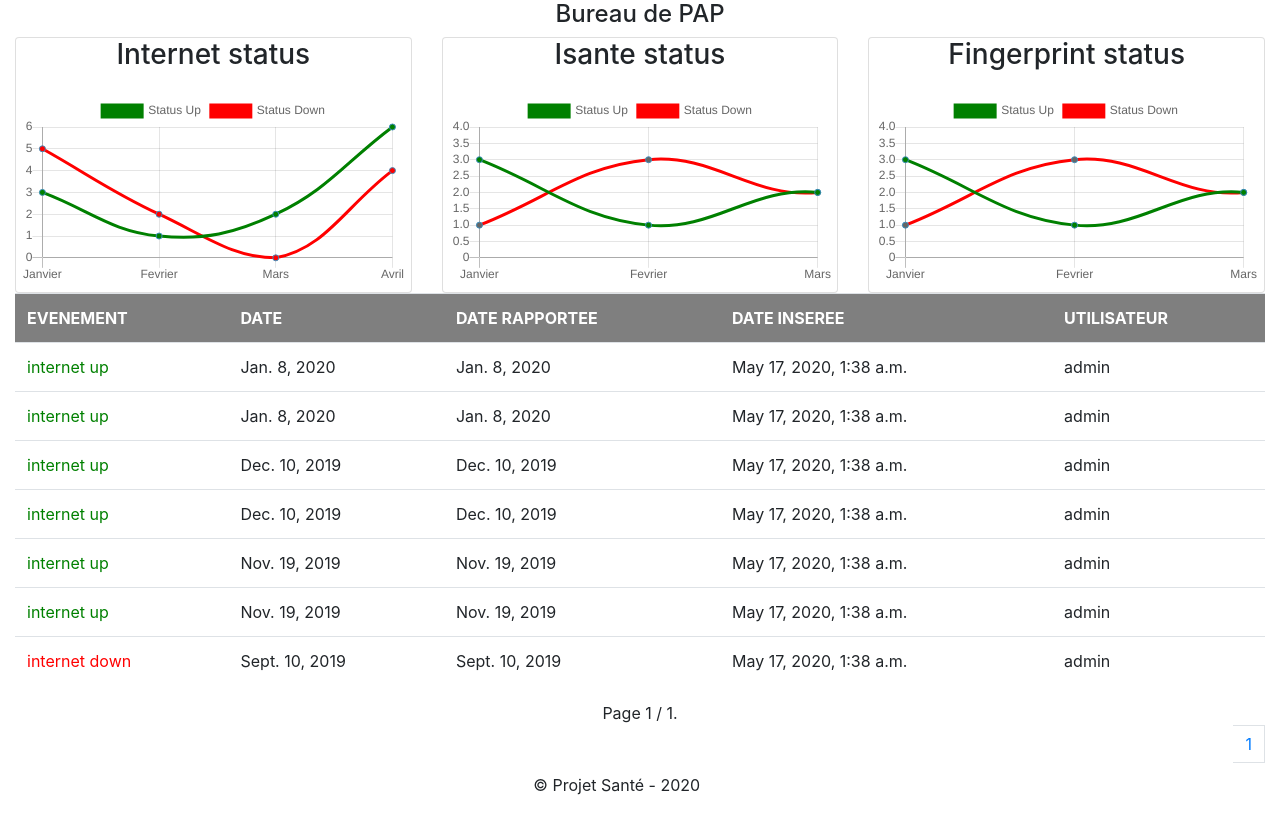
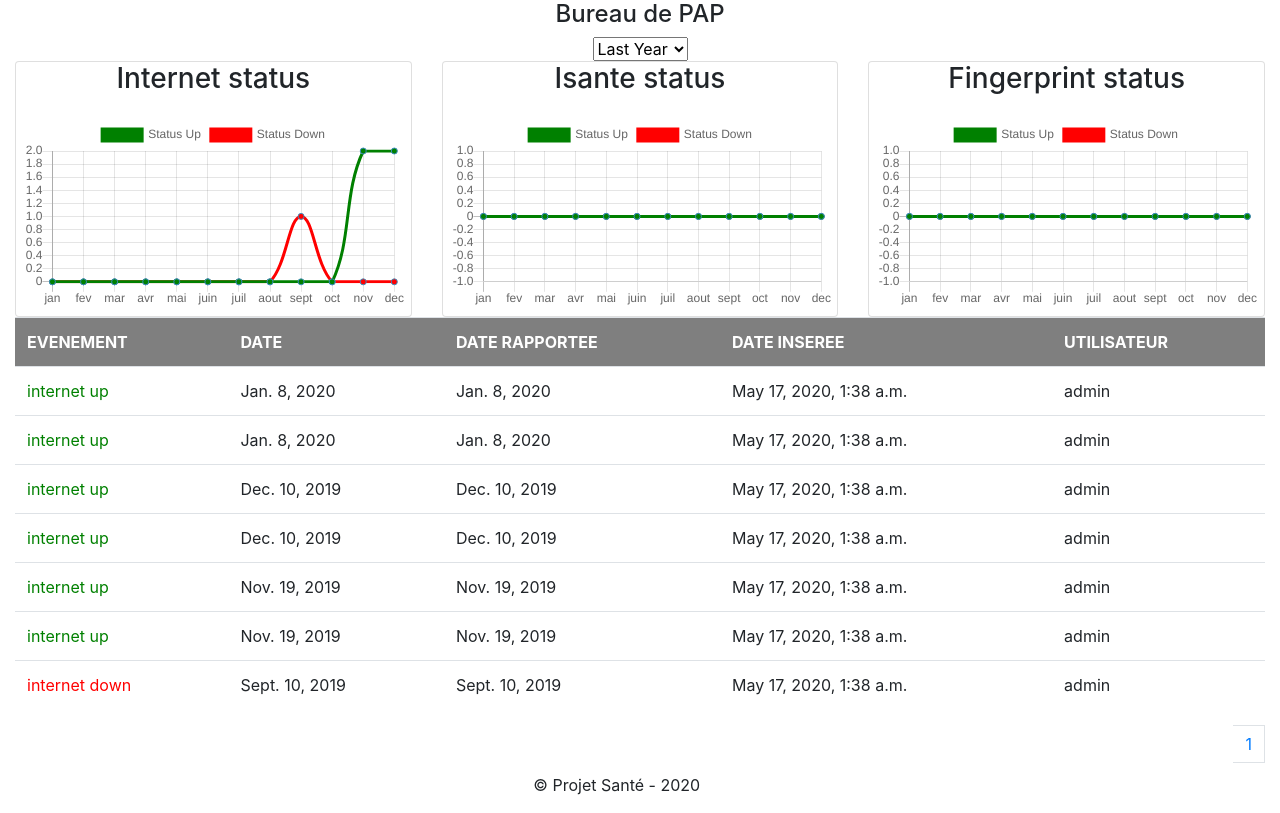
Before and after one commit to madleysk/project01, a Django app: page /view_site/1 in a window 1280 px wide. Shown: the part 56-869 px from the top of the page. Run offline with Django 3.2, Linux system fonts and the light colour scheme; a user stored in the database is signed in; data comes from the database, SQL or seed files in the repository; both versions use the stored data as it was after the commit; some libraries are stand-ins or nearby versions.

Commit message:
bug fix and site event graph

```diff
--- a/smonitoring/fonctions.py
+++ b/smonitoring/fonctions.py
@@ -124,7 +124,7 @@ def import_event_from_csv(fichier):
 			if len(ligne) > 6 and len(ligne) <= 9:
 				code_site= None
 				date_entree=timezone.now()
-				nom_utilisateur= '1001'
+				nom_utilisateur= 'admin'
 				entite_concerne=''
 				status_ev = ''
 				site = None
@@ -139,7 +139,7 @@ def import_event_from_csv(fichier):
 					raison = RaisonsEvenement.objects.get(pk=1)
 				try:
 					site = Site.objects.get(code=ligne[0])
-					new_event= Evenement(code_site=site,entite_concerne=entite_concerne.lower(),status_ev=ligne[3].lower(),date_ev=datetime.strptime(ligne[4], '%Y/%M/%d'),raison_ev=raison,date_rap=datetime.strptime(ligne[6], '%Y/%M/%d'),pers_contact=ligne[7],remarques=ligne[8],date_entree=date_entree,nom_utilisateur=nom_utilisateur)
+					new_event= Evenement(code_site=site,entite_concerne=entite_concerne.lower(),status_ev=ligne[3].lower(),date_ev=datetime.strptime(ligne[4], '%Y/%m/%d'),raison_ev=raison,date_rap=datetime.strptime(ligne[6], '%Y/%m/%d'),pers_contact=ligne[7],remarques=ligne[8],date_entree=date_entree,nom_utilisateur=nom_utilisateur)
 					new_event.save()
 					new_line_count += 1
 				except Site.DoesNotExist:
--- a/smonitoring/templates/_paginationhelpers.html
+++ b/smonitoring/templates/_paginationhelpers.html
@@ -1,7 +1,9 @@
 <div class="text-center">
+	{% if page_obj.paginator.num_pages > 1%}
 	<span class="ellipsis">
 		Page {{ page_obj.number }} / {{ page_obj.paginator.num_pages }}.
 	</span>
+	{% endif %}
 </div>
 <nav aria-label="Navigation Page" class="pull-right" style="overflow:auto;">
 	<ul class="pagination">
--- a/smonitoring/templates/site_view.html
+++ b/smonitoring/templates/site_view.html
@@ -3,6 +3,17 @@
 {% block body %}
 <section>
 	<h4 class="text-center" >{{ page_title }}</h4>
+	<div class="text-center">
+		<form method="get">
+			<select name="periode" id="periode">
+				<option value="last_year" {% if periode == 'last_year'%} selected {% endif %}>Last Year</option>
+				<option value="q1" {% if periode == 'q1'%} selected {% endif %}>Quarter 1</option>
+				<option value="q2" {% if periode == 'q2'%} selected {% endif %}>Quarter 2</option>
+				<option value="q3" {% if periode == 'q3'%} selected {% endif %}>Quarter 3</option>
+				<option value="q4" {% if periode == 'q4'%} selected {% endif %}>Quarter 4</option>
+			</select>
+		</form>
+	</div>
 	<div class="row">
 		<div class="col-md-4">
 		<!-- DONUT CHART -->
@@ -59,33 +70,6 @@
 <script src="https://cdnjs.cloudflare.com/ajax/libs/Chart.js/2.9.3/Chart.min.js"></script>
 <script>
 document.addEventListener('DOMContentLoaded', function(){
-	var areaChartData = {
-      labels  : ['Janvier', 'Fevrier', 'Mars',],
-      datasets: [
-        {
-          label               : 'Status Up',
-          backgroundColor     : '#008000',
-          borderColor         : '#008000',
-          hoverBackgroundColor: '#3b8bba',
-          pointBorderColor    : 'rgba(60,141,188,1)',
-          pointHoverBackground  : '#fff',
-          pointHoverBorderColor: 'rgba(60,141,188,1)',
-          fill				  : false,
-          data                : [3, 1, 2, 0,]
-        },
-        {
-          label               : 'Status Down',
-          backgroundColor     : '#FF000',
-          borderColor         : '#FF0000',
-          hoverBackgroundColor: '#3b8bba',
-          pointBorderColor    : 'rgba(60,141,188,1)',
-          pointHoverBackground  : '#fff',
-          pointHoverBorderColor: 'rgba(60,141,188,1)',
-          fill				  : false,
-          data                : [1, 3, 2, 4,]
-        }
-      ]
-    }
 
     var areaChartOptions = {
       //Boolean - If we should show the scale at all
@@ -127,7 +111,7 @@ document.addEventListener('DOMContentLoaded', function(){
     }
 
 		//-------------
-    //- AREA CHART - Isante
+    //- AREA CHART - Internet
     //-------------
     var src_internet = JSON.parse('{{internet_data|safe}}')
     var internet_status_data = {
@@ -162,20 +146,75 @@ document.addEventListener('DOMContentLoaded', function(){
 		//-------------
     //- AREA CHART - Isante
     //-------------
+    var src_isante = JSON.parse('{{isante_data|safe}}')
+    var isante_status_data = {
+      labels  : src_internet.labels,
+      datasets:[{
+	  label               : 'Status Up',
+	  backgroundColor     : '#008000',
+	  borderColor         : '#008000',
+	  hoverBackgroundColor: '#3b8bba',
+	  pointBorderColor    : 'rgba(60,141,188,1)',
+	  pointHoverBackground  : '#fff',
+	  pointHoverBorderColor: 'rgba(60,141,188,1)',
+	  fill				  : false,
+	  data                : src_isante.up.data
+	},{
+	  label               : 'Status Down',
+	  backgroundColor     : '#FF0000',
+	  borderColor         : '#FF0000',
+	  hoverBackgroundColor: '#3b8bba',
+	  pointBorderColor    : 'rgba(60,141,188,1)',
+	  pointHoverBackground  : '#fff',
+	  pointHoverBorderColor: 'rgba(60,141,188,1)',
+	  fill				  : false,
+	  data                : src_isante.down.data
+	}]
+	}
     var ctx = new Chart(document.getElementById("areaChartIsante"), {
 	type:'line',
-	data: areaChartData,
+	data: isante_status_data,
 	options:areaChartOptions
 	});
 		//-------------
-    //- AREA CHART - Isante
+    //- AREA CHART - Fingerprint
     //-------------
+    var src_fingerprint = JSON.parse('{{fingerprint_data|safe}}')
+    var fingerprint_status_data = {
+      labels  : src_internet.labels,
+      datasets:[{
+	  label               : 'Status Up',
+	  backgroundColor     : '#008000',
+	  borderColor         : '#008000',
+	  hoverBackgroundColor: '#3b8bba',
+	  pointBorderColor    : 'rgba(60,141,188,1)',
+	  pointHoverBackground  : '#fff',
+	  pointHoverBorderColor: 'rgba(60,141,188,1)',
+	  fill				  : false,
+	  data                : src_fingerprint.up.data
+	},{
+	  label               : 'Status Down',
+	  backgroundColor     : '#FF0000',
+	  borderColor         : '#FF0000',
+	  hoverBackgroundColor: '#3b8bba',
+	  pointBorderColor    : 'rgba(60,141,188,1)',
+	  pointHoverBackground  : '#fff',
+	  pointHoverBorderColor: 'rgba(60,141,188,1)',
+	  fill				  : false,
+	  data                : src_fingerprint.down.data
+	}]
+	}
     var ctx = new Chart(document.getElementById("areaChartFing"), {
 	type:'line',
-	data: areaChartData,
+	data: fingerprint_status_data,
 	options:areaChartOptions
 	});
 
+	document.getElementById("periode").onchange= function(){
+		var current_url= window.location.origin+window.location.pathname;
+		var val= this.value;
+		window.location.replace(current_url+'?periode='+val);
+		}
 	});
 </script>
 {% endblock %}
--- a/smonitoring/views.py
+++ b/smonitoring/views.py
@@ -14,6 +14,7 @@ from django.db import connection
 from django.db.models import Q # for complex queries
 import json
 import math
+import calendar
 
 PER_PAGE = 25
 
@@ -193,27 +194,95 @@ def view_site(request,id_site):
 	except Site.DoesNotExist:
 		return HttpResponse('Site not exist',404)
 
-	event_list = Evenement.objects.filter(code_site=site).order_by('-date_ev')
-	paginator = Paginator(event_list,PER_PAGE)
-	page_number = request.GET.get('page')
-	page_obj = paginator.get_page(page_number)
-	context['page_obj']=page_obj
-	context['page_range']= pagination_format(page_obj)
-	data_int={"up":Evenement.objects.select_related('code_site').filter(code_site_id=23,status_ev='up').count(),"down":Evenement.objects.select_related('code_site').filter(code_site_id=23,status_ev='down').count()}
-	quater_1 = [datetime.datetime(2020,1,1),datetime.datetime(2020,3,31)]
-	m=[]
-	m.append([datetime.date(2020,1,1),datetime.date(2020,1,31)])
-	m.append([datetime.date(2020,2,1),datetime.date(2020,2,29)])
-	m.append([datetime.date(2020,3,1),datetime.date(2020,3,31)])
 	int_data_up=[]
-	for i in range(3):
-		int_data_up.append(Evenement.objects.select_related('code_site').filter(code_site_id=23,status_ev='up',date_ev__range=(m[i])).count())
+	int_data_down=[]
+	isante_data_up=[]
+	isante_data_down=[]
+	fing_data_up=[]
+	fing_data_down=[]
+	# lambda function to get first day and last day range as a list of two dates
+	periode = lambda y,m: [datetime.date(y,m,1),datetime.date(y,m,calendar.monthrange(y,m)[1])]
+	last_year ={
+		"months_names":['jan','fev','mar','avr','mai','juin','juil','aout','sept','oct','nov','dec'],
+		"month1":periode((datetime.date.today().year)-1,1),
+		"month2":periode((datetime.date.today().year)-1,2),
+		"month3":periode((datetime.date.today().year)-1,3),
+		"month4":periode((datetime.date.today().year)-1,4),
+		"month5":periode((datetime.date.today().year)-1,5),
+		"month6":periode((datetime.date.today().year)-1,6),
+		"month7":periode((datetime.date.today().year)-1,7),
+		"month8":periode((datetime.date.today().year)-1,8),
+		"month9":periode((datetime.date.today().year)-1,9),
+		"month10":periode((datetime.date.today().year)-1,10),
+		"month11":periode((datetime.date.today().year)-1,11),
+		"month12":periode((datetime.date.today().year)-1,12),
+	}
+	q1 = {
+		"months_names":['octobre','novembre','decembre'],
+		"month1":periode((datetime.date.today().year)-1,10),
+		"month2":periode((datetime.date.today().year)-1,11),
+		"month3":periode((datetime.date.today().year)-1,12),
+	}
+	q2 = {
+		"months_names":['janvier','fevrier','mars'],
+		"month1":periode(datetime.date.today().year,1),
+		"month2":periode(datetime.date.today().year,2),
+		"month3":periode(datetime.date.today().year,3),
+	}
+	q3 = {
+		"months_names":['avril','mai','juin'],
+		"month1":periode(datetime.date.today().year,4),
+		"month2":periode(datetime.date.today().year,5),
+		"month3":periode(datetime.date.today().year,6),
+	}
+	q4 = {
+		"months_names":['juillet','aout','septembre'],
+		"month1":periode(datetime.date.today().year,7),
+		"month2":periode(datetime.date.today().year,8),
+		"month3":periode(datetime.date.today().year,9),
+	}
+	periodes= {"last_year":last_year,"q1":q1,"q2":q2,"q3":q3,"q4":q4}
+	periode= request.GET.get('periode')
+	if periode is not None and periode !='last_year':
+		event_list = Evenement.objects.filter(code_site=site,date_ev__range=(periodes[periode]['month1'][0],periodes[periode]['month3'][1])).order_by('-date_ev')
+		paginator = Paginator(event_list,PER_PAGE)
+		page_number = request.GET.get('page')
+		page_obj = paginator.get_page(page_number)
+		context['page_obj']=page_obj
+		context['page_range']= pagination_format(page_obj)
+		for key,val in periodes[periode].items():
+			if key != 'months_names':
+				int_data_up.append(Evenement.objects.select_related('code_site').filter(code_site_id=id_site,entite_concerne='internet',status_ev='up',date_ev__range=(val[0],val[1])).count())
+				int_data_down.append(Evenement.objects.select_related('code_site').filter(code_site_id=id_site,entite_concerne='internet',status_ev='down',date_ev__range=(val[0],val[1])).count())
+				isante_data_up.append(Evenement.objects.select_related('code_site').filter(code_site_id=id_site,entite_concerne='isante',status_ev='up',date_ev__range=(val[0],val[1])).count())
+				isante_data_down.append(Evenement.objects.select_related('code_site').filter(code_site_id=id_site,entite_concerne='isante',status_ev='down',date_ev__range=(val[0],val[1])).count())
+				fing_data_up.append(Evenement.objects.select_related('code_site').filter(code_site_id=id_site,entite_concerne='fingerprint',status_ev='up',date_ev__range=(val[0],val[1])).count())
+				fing_data_down.append(Evenement.objects.select_related('code_site').filter(code_site_id=id_site,entite_concerne='fingerprint',status_ev='down',date_ev__range=(val[0],val[1])).count())
+				context['internet_data']=json.dumps({'labels':periodes[periode]['months_names'],'up':{'data':int_data_up},'down':{'data':int_data_down}})
+				context['isante_data']=json.dumps({'labels':periodes[periode]['months_names'],'up':{'data':isante_data_up},'down':{'data':isante_data_down}})
+				context['fingerprint_data']=json.dumps({'labels':periodes[periode]['months_names'],'up':{'data':fing_data_up},'down':{'data':fing_data_down}})
+		context['periode']= periode
+	else:
+		event_list = Evenement.objects.filter(code_site=site).order_by('-date_ev')
+		paginator = Paginator(event_list,PER_PAGE)
+		page_number = request.GET.get('page')
+		page_obj = paginator.get_page(page_number)
+		context['page_obj']=page_obj
+		context['page_range']= pagination_format(page_obj)
+		for key,val in last_year.items():
+			if key != 'months_names':
+				int_data_up.append(Evenement.objects.select_related('code_site').filter(code_site_id=id_site,entite_concerne='internet',status_ev='up',date_ev__range=(val[0],val[1])).count())
+				int_data_down.append(Evenement.objects.select_related('code_site').filter(code_site_id=id_site,entite_concerne='internet',status_ev='down',date_ev__range=(val[0],val[1])).count())
+				isante_data_up.append(Evenement.objects.select_related('code_site').filter(code_site_id=id_site,entite_concerne='isante',status_ev='up',date_ev__range=(val[0],val[1])).count())
+				isante_data_down.append(Evenement.objects.select_related('code_site').filter(code_site_id=id_site,entite_concerne='isante',status_ev='down',date_ev__range=(val[0],val[1])).count())
+				fing_data_up.append(Evenement.objects.select_related('code_site').filter(code_site_id=id_site,entite_concerne='fingerprint',status_ev='up',date_ev__range=(val[0],val[1])).count())
+				fing_data_down.append(Evenement.objects.select_related('code_site').filter(code_site_id=id_site,entite_concerne='fingerprint',status_ev='down',date_ev__range=(val[0],val[1])).count())
 
-	#print(datetime.date.today()-datetime.timedelta(days=1))
-	#print(datetime.datetime.strptime('2020/05/07','%Y/%M/%d')-datetime.datetime.strptime('2020/05/01','%Y/%M/%d'))
-	context['internet_data']=json.dumps({'labels':['Janvier', 'Fevrier', 'Mars','Avril'],'up':{'data':[3, 1, 2,6]},'down':{'data':[5, 2, 0,4]}})
-	context['isante_data']=json.dumps({'labels':['Janvier', 'Fevrier', 'Mars','Avril'],'up':{'data':[3, 1, 2,6]},'down':{'data':[5, 2, 0,4]}})
-	context['fingerprint_data']=json.dumps({'labels':['Janvier', 'Fevrier', 'Mars','Avril'],'up':{'data':[3, 1, 2,6]},'down':{'data':[5, 2, 0,4]}})
+				context['internet_data']=json.dumps({'labels':last_year['months_names'],'up':{'data':int_data_up},'down':{'data':int_data_down}})
+				context['isante_data']=json.dumps({'labels':last_year['months_names'],'up':{'data':isante_data_up},'down':{'data':isante_data_down}})
+				context['fingerprint_data']=json.dumps({'labels':last_year['months_names'],'up':{'data':fing_data_up},'down':{'data':fing_data_down}})
+		context['periode']= 'last_year'
+
 	return render(request, 'site_view.html', context)
 
 @login_required
```
Also changed, not shown: db.sqlite3.
